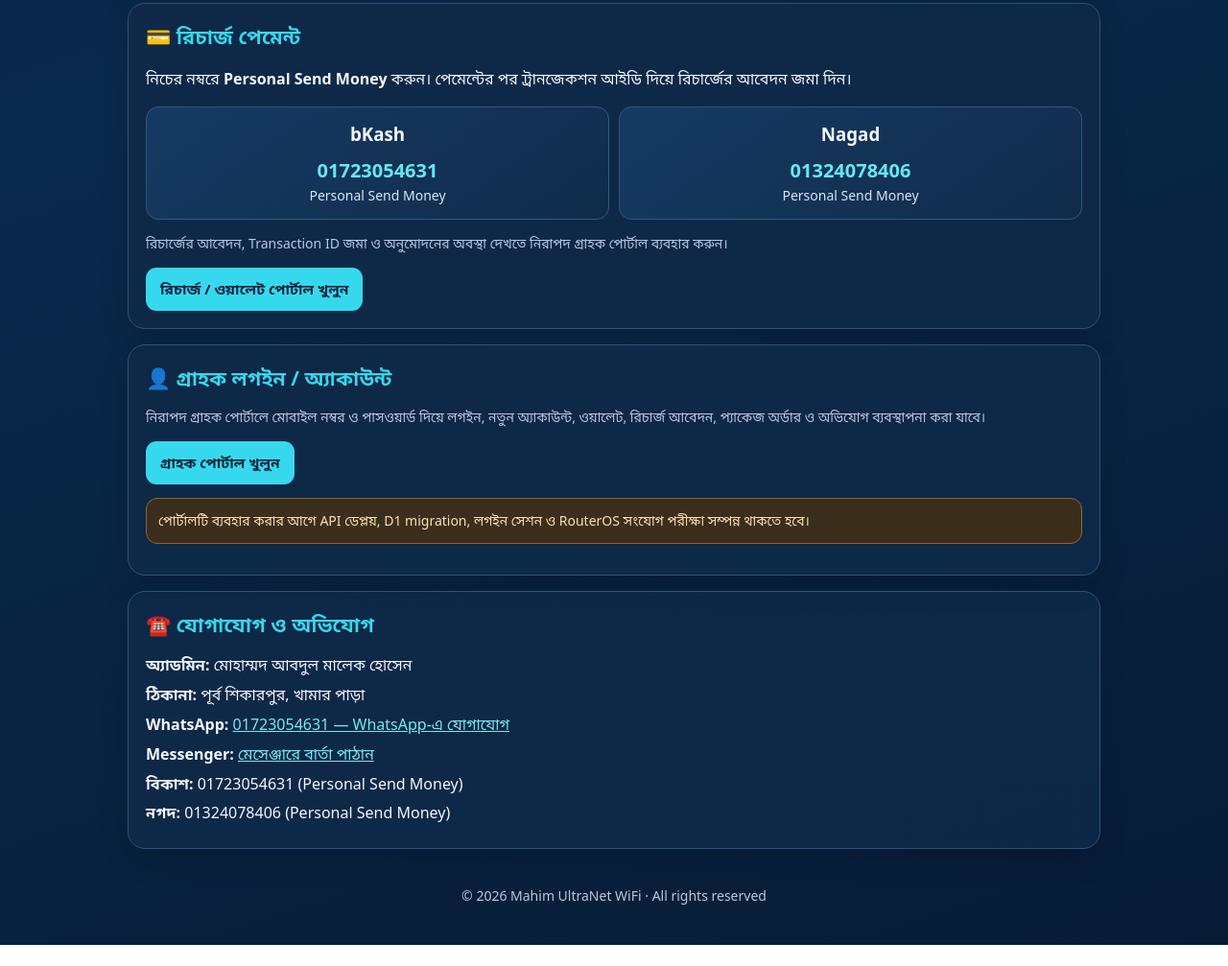
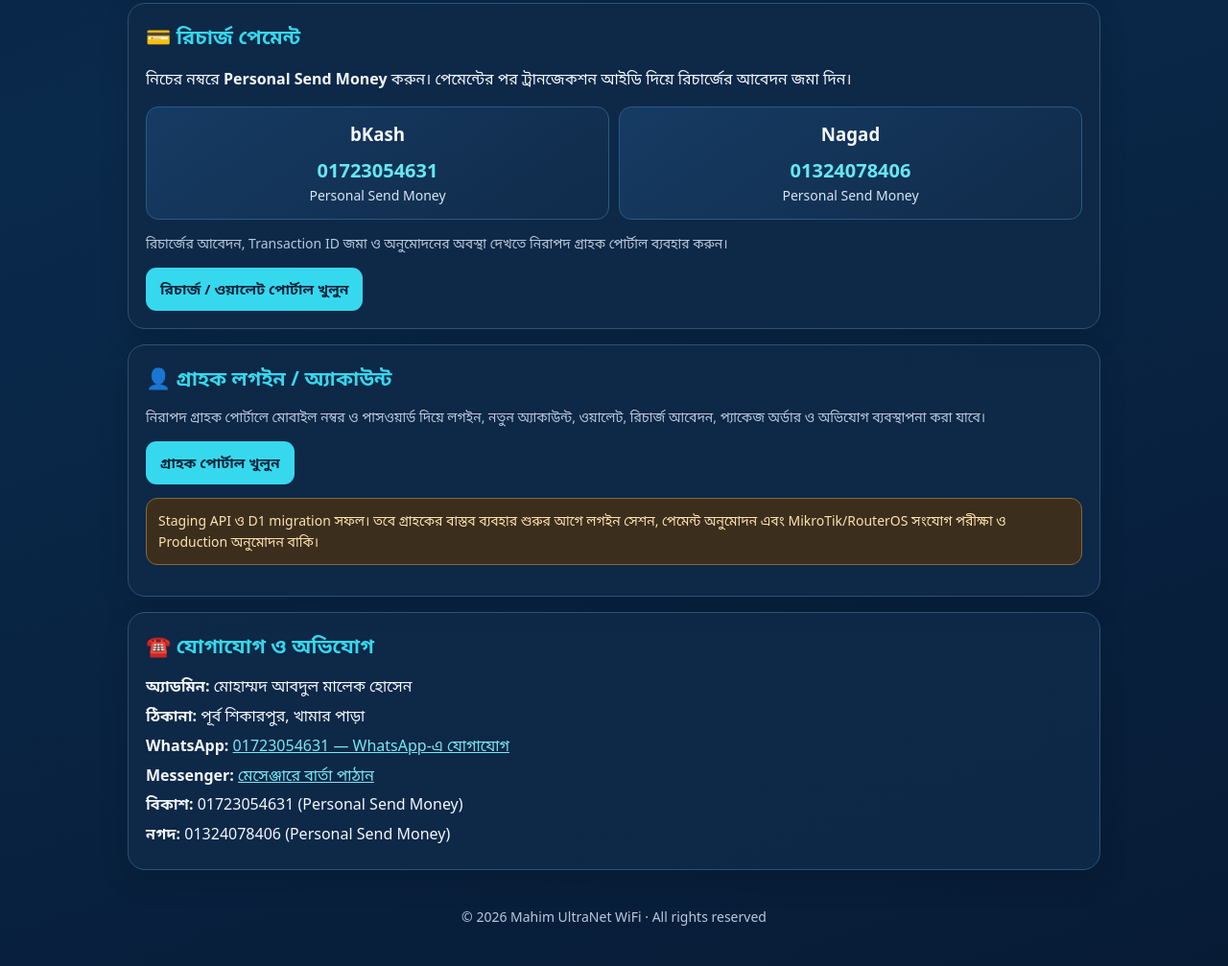
Before and after one commit to mahimultranet-code/mahim-ultranet-portal, a plain HTML site: page index.html in a window 1280 px wide. Shown: the part 1429-2436 px from the top of the page at 96% size. Before the commit the page ends 2414 px from the top, so only its background shows below. Drawn offline with Linux system fonts and the light colour scheme.

Commit message:
docs: reflect staging API readiness and remaining production gates

```diff
--- a/index.html
+++ b/index.html
@@ -63,7 +63,7 @@ a{color:#75e9f4}.contactline{margin:6px 0;overflow-wrap:anywhere}.warning{backgr
 <h2>👤 গ্রাহক লগইন / অ্যাকাউন্ট</h2>
 <p class="note">নিরাপদ গ্রাহক পোর্টালে মোবাইল নম্বর ও পাসওয়ার্ড দিয়ে লগইন, নতুন অ্যাকাউন্ট, ওয়ালেট, রিচার্জ আবেদন, প্যাকেজ অর্ডার ও অভিযোগ ব্যবস্থাপনা করা যাবে।</p>
 <a class="btn" href="./portal-app.html">গ্রাহক পোর্টাল খুলুন</a>
-<p class="warning">পোর্টালটি ব্যবহার করার আগে API ডেপ্লয়, D1 migration, লগইন সেশন ও RouterOS সংযোগ পরীক্ষা সম্পন্ন থাকতে হবে।</p>
+<p class="warning">Staging API ও D1 migration সফল। তবে গ্রাহকের বাস্তব ব্যবহার শুরুর আগে লগইন সেশন, পেমেন্ট অনুমোদন এবং MikroTik/RouterOS সংযোগ পরীক্ষা ও Production অনুমোদন বাকি।</p>
 </section>
 
 <section>
```
